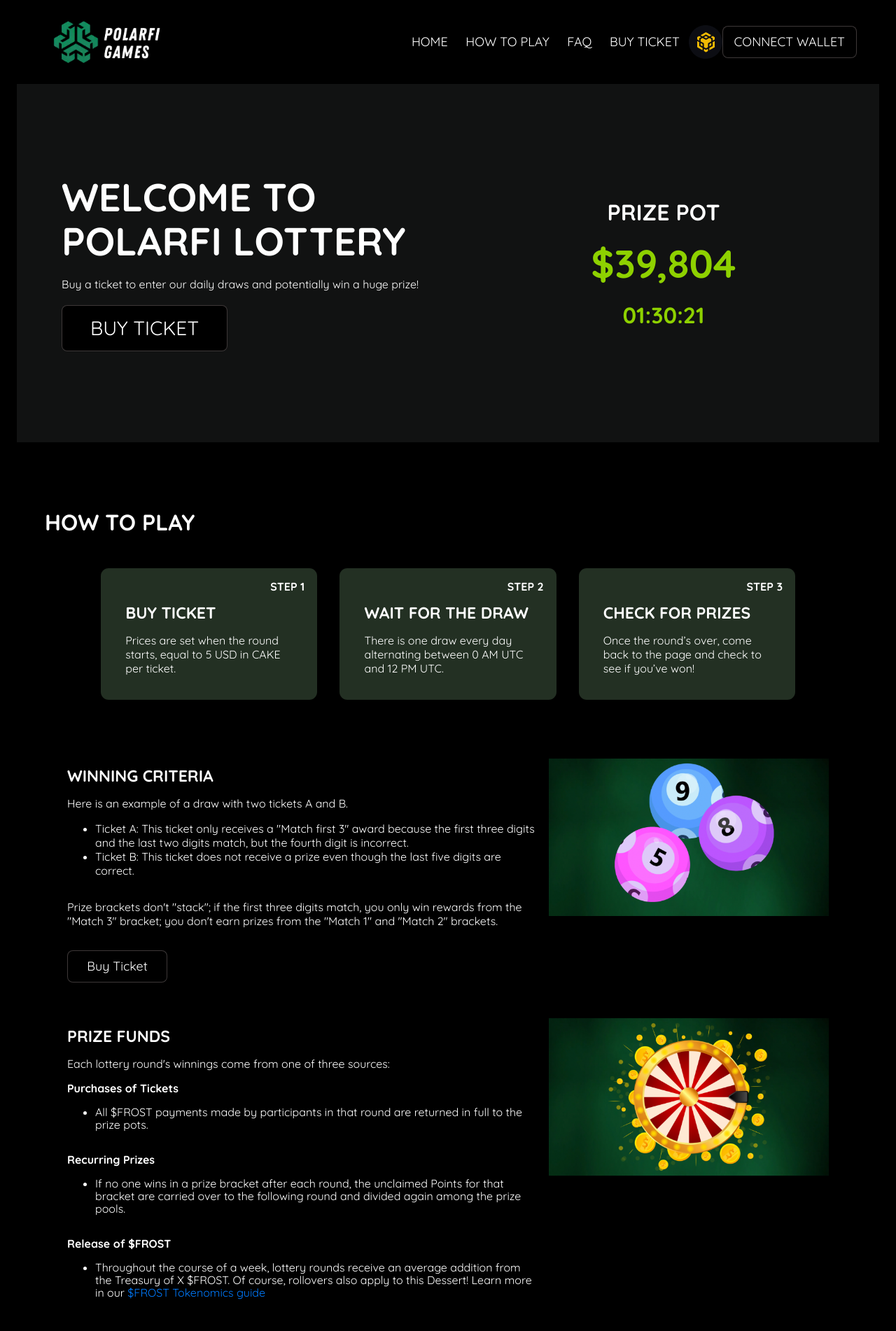
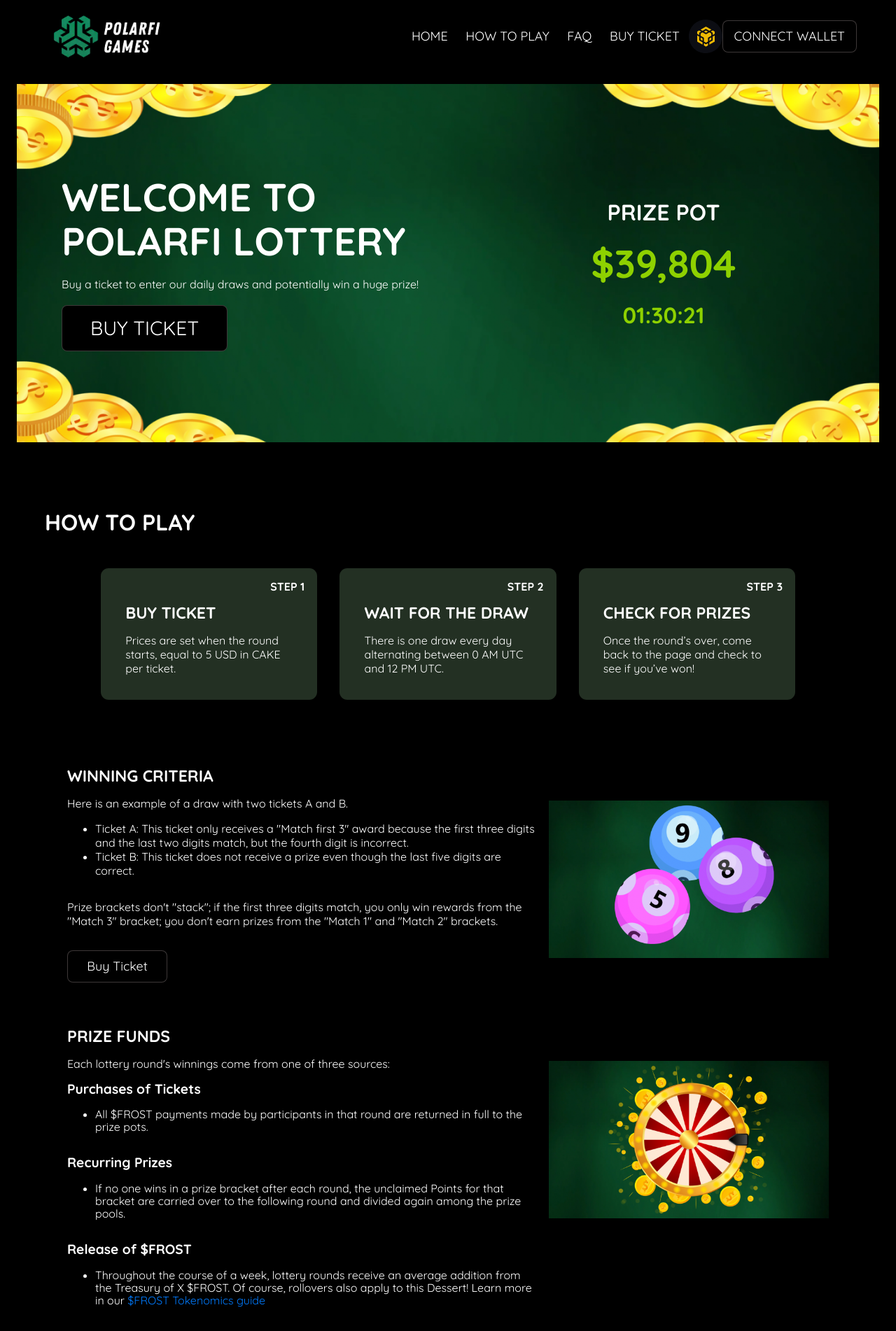
Before and after one commit to eggheadk/polarfi-lottery-game-front, a React (Create React App) app: page / in a window 1280 px wide. Shown: the top 1902 px of the page at 70% size. Built offline with nearby package versions, Linux system fonts and the light colour scheme; the HTML template or start-up script is replaced by a standard one.

Commit message:
Add hero image

```diff
--- a/src/component/header/style.component.ts
+++ b/src/component/header/style.component.ts
@@ -7,7 +7,7 @@
     display: flex;
     align-items: center;
     width: 100%;
-    height: 7.5rem;
+    height: 6.5rem;
     padding: 0 3.5rem;
     background: var(--bg);
     z-index: 8000;
--- a/src/constant/image.ts
+++ b/src/constant/image.ts
@@ -5,6 +5,7 @@
 
 import BSCImage from "../assets/image/chain/bsc.png"
 
+import HeroImage from "../assets/image/home/hero.png"
 import HowToImage1 from "../assets/image/home/1.png"
 import HowToImage2 from "../assets/image/home/2.png"
 
@@ -15,5 +16,6 @@
     bsc: BSCImage
 }
 
+export const HeroImg = HeroImage;
 export const HowToImg1 = HowToImage1;
 export const HowToImg2 = HowToImage2;
--- a/src/element/heading/style.component.ts
+++ b/src/element/heading/style.component.ts
@@ -76,18 +76,18 @@
 export const H5Wrapper = styled.h5<HeadingStyledType>`
     ${props => styledText(props)}
     ${props => styledElement(props)}
-    font-size: 1em;
+    font-size: 1.2em;
 
     @media (max-width: 1024px) {
-        font-size: 1.8em;
+        font-size: 1.1em;
     }
 
     @media (max-width: 768px) {
-        font-size: 1.6em;
+        font-size: 1em;
     }
 
     @media (max-width: 430px) {
-        font-size: 1.4em;
+        font-size: 1em;
     }
 `
 
--- a/src/page/home/Index.tsx
+++ b/src/page/home/Index.tsx
@@ -72,7 +72,7 @@
                             <P>{T("home.rule1.rule")}</P>
                             <Link to={"/play"}><Div mt="1rem"><Button tStyle="capitalize">{T("global.buyticket")}</Button></Div></Link>
                         </Flexbox>
-                        <ImageWrapper>
+                        <ImageWrapper mt="3rem">
                             <Image src={HowToImg1} />
                         </ImageWrapper>
                     </Flexbox>
@@ -94,7 +94,7 @@
                             </ul>
                             <Link to={"/play"}><Div mt="1rem"><Button tStyle="capitalize">{T("global.buyticket")}</Button></Div></Link>
                         </Flexbox>
-                        <ImageWrapper>
+                        <ImageWrapper mt="3rem">
                             <Image src={HowToImg2} />
                         </ImageWrapper>
                     </Flexbox>
--- a/src/page/home/style.component.ts
+++ b/src/page/home/style.component.ts
@@ -1,4 +1,5 @@
 import styled from "styled-components";
+import { HeroImg } from "../../constant/image";
 import Div from "../../element/div/Index";
 import Flexbox from "../../element/flexbox/Index";
 import Section from "../../element/section/Index";
@@ -7,7 +8,9 @@
     display: flex;
     align-items: center;
     height: 40vw;
-    background: #111212;
+    background: no-repeat url(${HeroImg});
+    background-size: cover;
+    background-position: center center;
 
     @media (max-width: 768px) {
         flex-direction: column;
@@ -45,7 +48,7 @@
 `
 
 export const ImageWrapper = styled(Flexbox)`
-    align-items: center;
+    align-items: flex-start;
     min-width: 400px;
     max-width: 400px;
     height: 200px;
```
Also changed, not shown: src/assets/image/home/hero.png (added).
